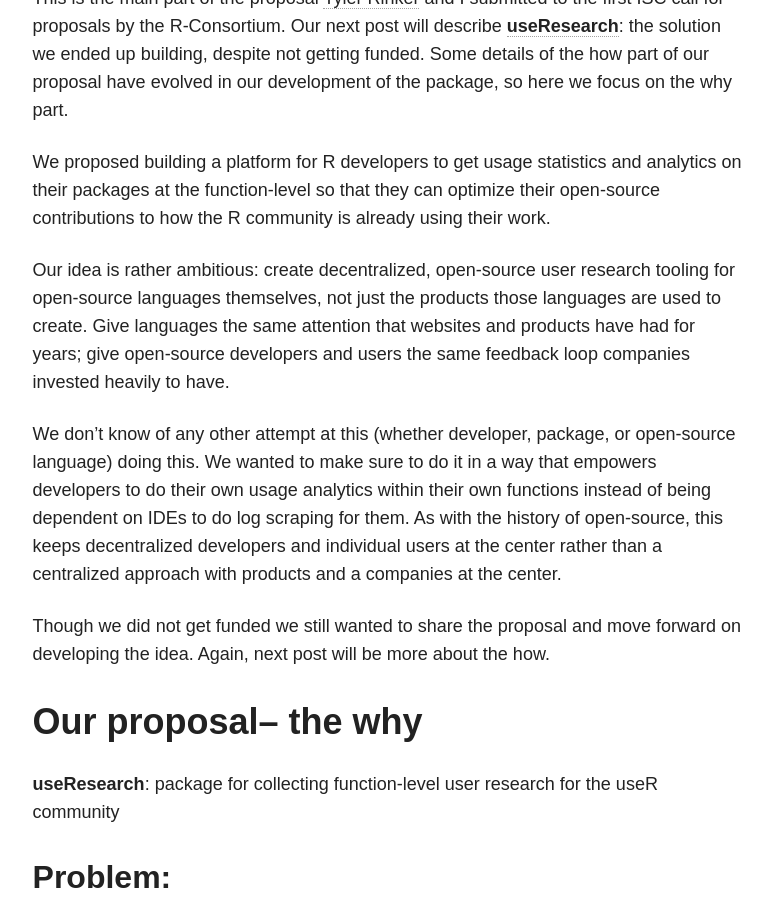
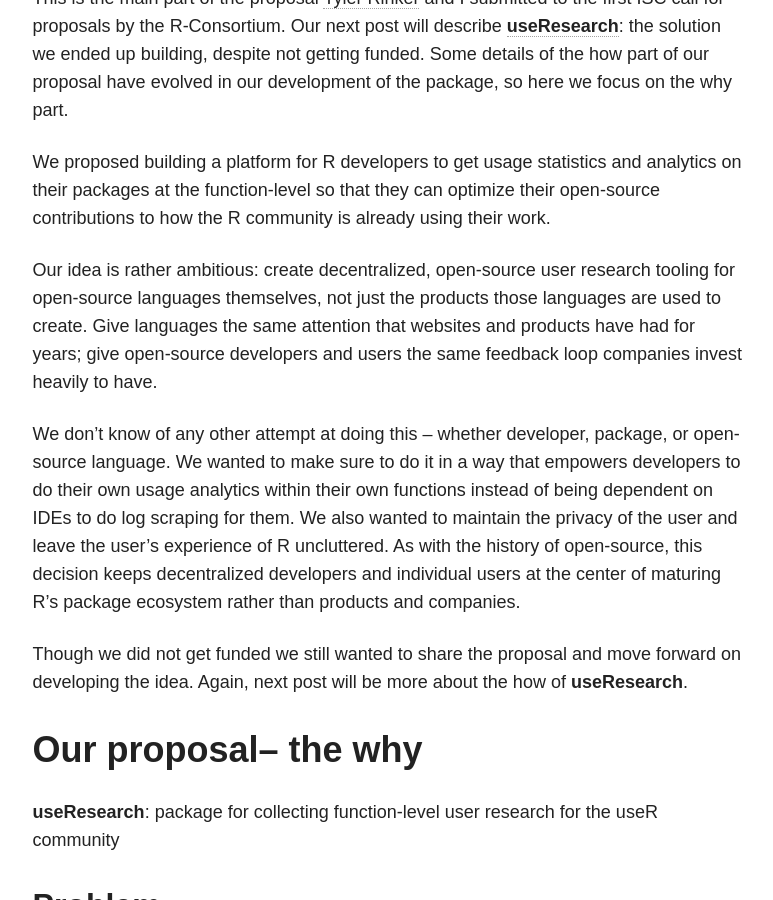
Before and after one commit to data-steve/data-steve.github.io, a Jekyll site: the page built from _posts/2016-06-11-useresearch-part1.md, in a window 1280 px wide and 900 px high, scrolled down 1009 px. Shown: the whole window, without its empty margins (347-1120 px from the left). Built offline with Jekyll 4.4.1, drawn with Linux system fonts in a browser that asks for light colours; nearby versions of some CDN libraries; comment, search, counter and statistics services are not loaded.

Commit message:
intro useResarch

```diff
--- a/_posts/2016-06-11-useresearch-part1.md
+++ b/_posts/2016-06-11-useresearch-part1.md
@@ -12,11 +12,11 @@
 
 We proposed building a platform for R developers to get usage statistics and analytics on their packages at the function-level so that they can optimize their open-source contributions to how the R community is already using their work.
 
-Our idea is rather ambitious: create decentralized, open-source user research tooling for open-source languages themselves, not just the products those languages are used to create. Give languages the same attention that websites and products have had for years; give open-source developers and users the same feedback loop companies invested heavily to have.
+Our idea is rather ambitious: create decentralized, open-source user research tooling for open-source languages themselves, not just the products those languages are used to create. Give languages the same attention that websites and products have had for years; give open-source developers and users the same feedback loop companies invest heavily to have.
 
-We don't know of any other attempt at this (whether developer, package, or open-source language) doing this. We wanted to make sure to do it in a way that empowers developers to do their own usage analytics within their own functions instead of being dependent on IDEs to do log scraping for them. As with the history of open-source, this keeps decentralized developers and individual users at the center rather than a centralized approach with products and a companies at the center.
+We don't know of any other attempt at doing this -- whether developer, package, or open-source language. We wanted to make sure to do it in a way that empowers developers to do their own usage analytics within their own functions instead of being dependent on IDEs to do log scraping for them. We also wanted to maintain the privacy of the user and leave the user's experience of R uncluttered. As with the history of open-source, this decision keeps decentralized developers and individual users at the center of maturing R's package ecosystem rather than products and companies.
 
-Though we did not get funded we still wanted to share the proposal and move forward on developing the idea. Again, next post will be more about the how.
+Though we did not get funded we still wanted to share the proposal and move forward on developing the idea. Again, next post will be more about the how of **useResearch**.
 
 
 # Our proposal-- the why
@@ -70,3 +70,5 @@
 
 
 <a href="https://twitter.com/share" class="twitter-share-button" data-via="data_steve" data-size="large" data-hashtags="rstats, OSS, opensource, userResearch" data-dnt="true">Tweet</a><a class="github-button" href="https://github.com/data-steve/useResearch" data-icon="octicon-star" data-style="mega">useResearch</a>
+
+<br><br>
```
